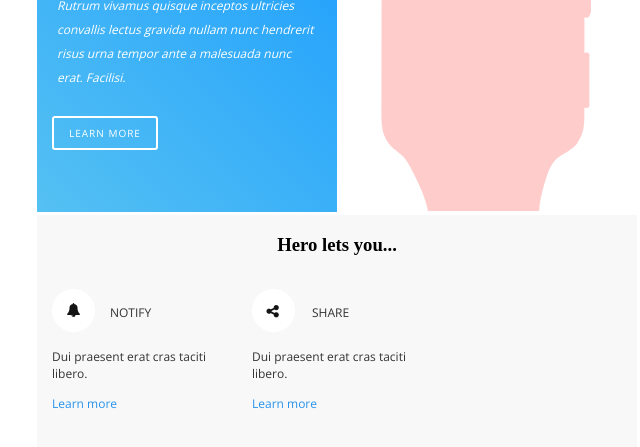
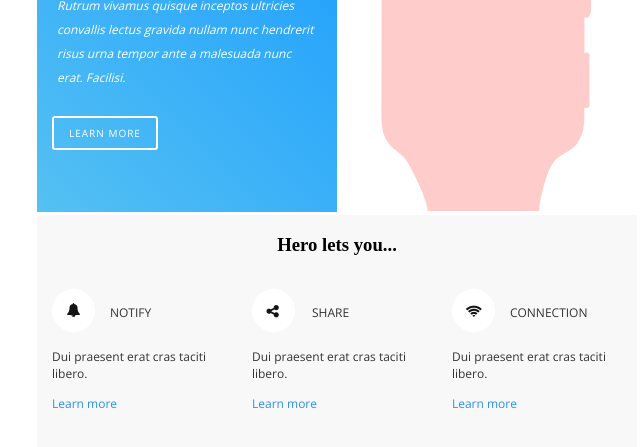
Before and after one commit to rebelcl0ud/email, a plain HTML site: page public/index.html in a window 1280 px wide. Shown: the part 255-702 px from the top of the page, without its empty margins (303-943 px from the left). Drawn offline with nearby package versions, Linux system fonts and the light colour scheme.

Commit message:
style: added right column 'connection', 2nd row; adjusted comments

```diff
--- a/public/index.html
+++ b/public/index.html
@@ -121,10 +121,32 @@
 						</table>
 						<!-- end of middle column | share -->
 
-						<!-- connection -->
+						<!-- start right column  | connection -->
 						<table class="header-left" width="33.33%" align="left" cellspacing="0" cellpadding="0" border="0" style="padding: 15px 15px 70px 15px;">
-
+							<tr>
+								<td>
+									<!-- start wifi icon / connection -->
+									<table class="connection-content" width="33.33%" align="left" cellspacing="0" cellpadding="0" border="0" style="padding: 0;">
+										<tr>
+											<td><img src="/img/wifi_icon.png"></td>
+											<td style="font-family: 'Open Sans', 'Helvetica Neue', Helvetica, Arial, 'Lucida Grande', sans-serif; color: #333333; font-size: 12px; font-weight: 600px; text-transform: uppercase; padding: 0 0 0 15px;">Connection</td>
+										</tr>
+									</table>
+									<!-- end wifi icon / connection -->
+								</td>
+							</tr>
+							<tr>
+								<td>
+									<p style="font-family: 'Open Sans', 'Helvetica Neue', Helvetica, Arial, 'Lucida Grande', sans-serif; color: #333333; font-size: 12px; font-weight: 600px; t">Dui praesent erat cras taciti libero.</p>
+								</td>
+							</tr>
+							<tr>
+								<td>
+									<a href="#" style="font-family: 'Open Sans', 'Helvetica Neue', Helvetica, Arial, 'Lucida Grande', sans-serif; color: #2792ec; font-size: 12px;font-weight: 600px; text-decoration: none;">Learn more</a>
+								</td>
+							</tr>
 						</table>
+						<!-- end right column  | connection -->
 					</td>
 				</tr>
 				<!-- end of 2nd row -->
```
